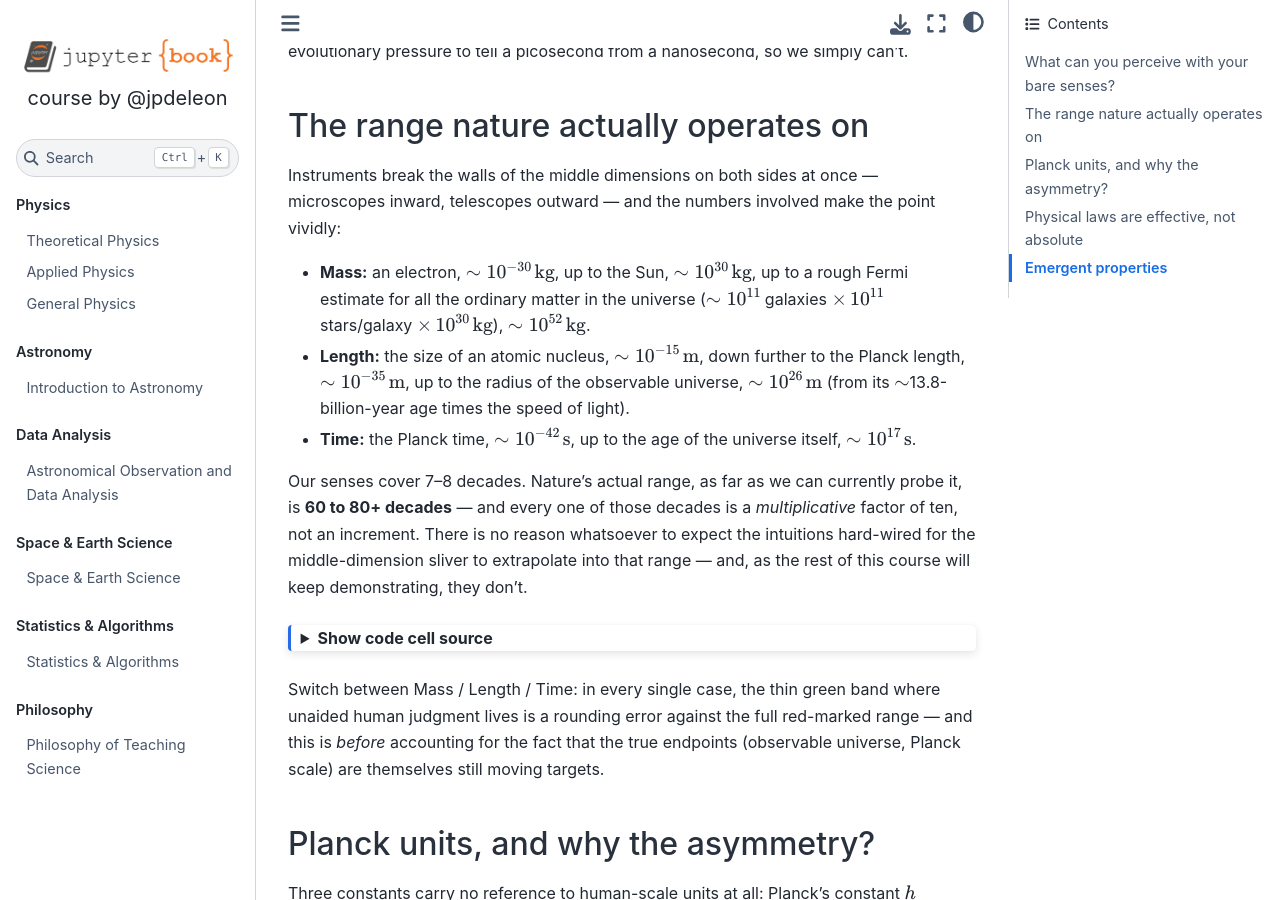
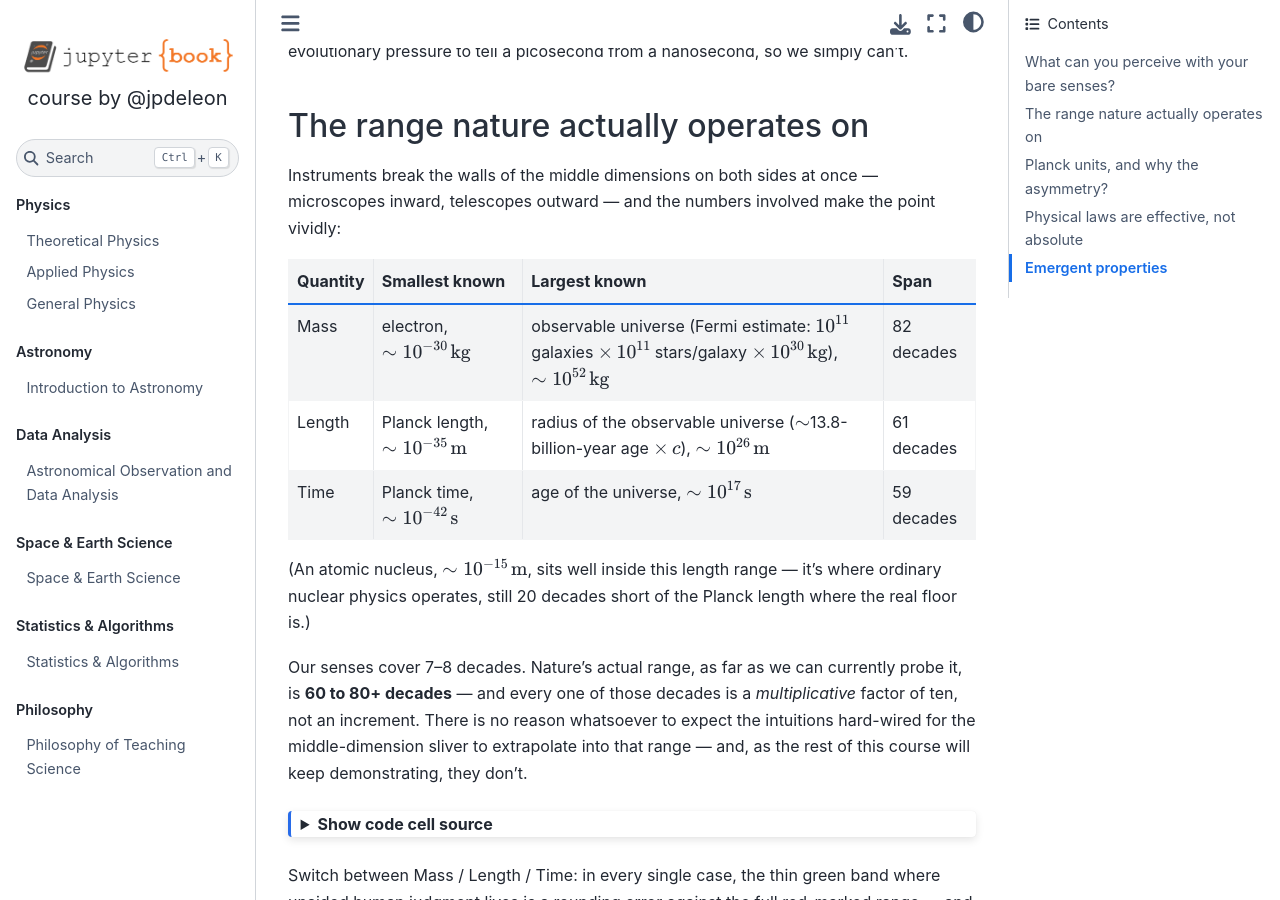
Before and after one commit to jpdeleon/teach, a Jupyter Book: the page built from physics/theoretical/classical/lec01_introduction.md, in a window 1280 px wide and 900 px high, scrolled down 928 px. Built offline with Jupyter Book 1.0.4 settings and Sphinx 7.4.7 and the Sphinx Book theme 1.1.4, drawn with Linux system fonts in a browser that asks for light colours; pages that are not in the unit, such as notebooks, are missing from menus.

Commit message:
Convert orders-of-magnitude bullets to a table, matching the first table
Same Quantity/Smallest/Largest/Span shape as the "bare senses" table
earlier in the lecture, with span-in-decades computed explicitly so
it visibly sums to the "60-80+ decades" figure quoted below it.

Co-Authored-By: Claude Sonnet 5 <noreply@anthropic.com>
Claude-Session: https://claude.ai/code/session_01DmGzpoxghJP3qrR5jhDD3q

```diff
--- a/physics/theoretical/classical/lec01_introduction.md
+++ b/physics/theoretical/classical/lec01_introduction.md
@@ -44,16 +44,15 @@ Instruments break the walls of the middle dimensions on both sides at once —
 microscopes inward, telescopes outward — and the numbers involved make the point
 vividly:
 
-- **Mass:** an electron, $\sim 10^{-30}\,\text{kg}$, up to the Sun, $\sim 10^{30}\,\text{kg}$,
-  up to a rough Fermi estimate for all the ordinary matter in the universe
-  ($\sim 10^{11}$ galaxies $\times\, 10^{11}$ stars/galaxy $\times\,10^{30}\,\text{kg}$),
-  $\sim 10^{52}\,\text{kg}$.
-- **Length:** the size of an atomic nucleus, $\sim 10^{-15}\,\text{m}$, down further to
-  the Planck length, $\sim 10^{-35}\,\text{m}$, up to the radius of the observable
-  universe, $\sim 10^{26}\,\text{m}$ (from its $\sim$13.8-billion-year age times the
-  speed of light).
-- **Time:** the Planck time, $\sim 10^{-42}\,\text{s}$, up to the age of the universe
-  itself, $\sim 10^{17}\,\text{s}$.
+| Quantity | Smallest known | Largest known | Span |
+|---|---|---|---|
+| Mass | electron, $\sim 10^{-30}\,\text{kg}$ | observable universe (Fermi estimate: $10^{11}$ galaxies $\times\,10^{11}$ stars/galaxy $\times\,10^{30}\,\text{kg}$), $\sim 10^{52}\,\text{kg}$ | 82 decades |
+| Length | Planck length, $\sim 10^{-35}\,\text{m}$ | radius of the observable universe ($\sim$13.8-billion-year age $\times\,c$), $\sim 10^{26}\,\text{m}$ | 61 decades |
+| Time | Planck time, $\sim 10^{-42}\,\text{s}$ | age of the universe, $\sim 10^{17}\,\text{s}$ | 59 decades |
+
+(An atomic nucleus, $\sim 10^{-15}\,\text{m}$, sits well inside this length range — it's
+where ordinary nuclear physics operates, still 20 decades short of the Planck length
+where the real floor is.)
 
 Our senses cover 7–8 decades. Nature's actual range, as far as we can currently probe
 it, is **60 to 80+ decades** — and every one of those decades is a *multiplicative*
```
